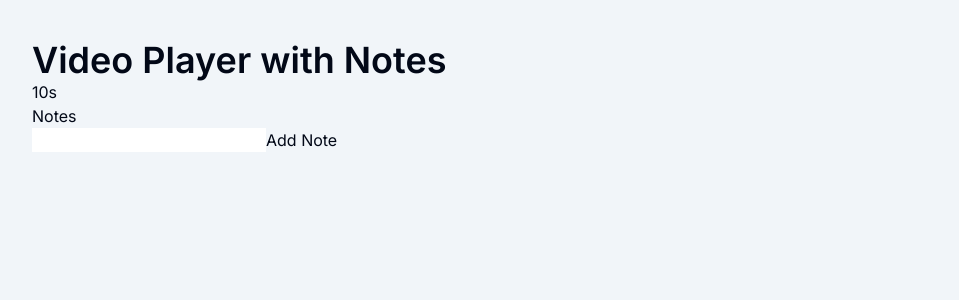
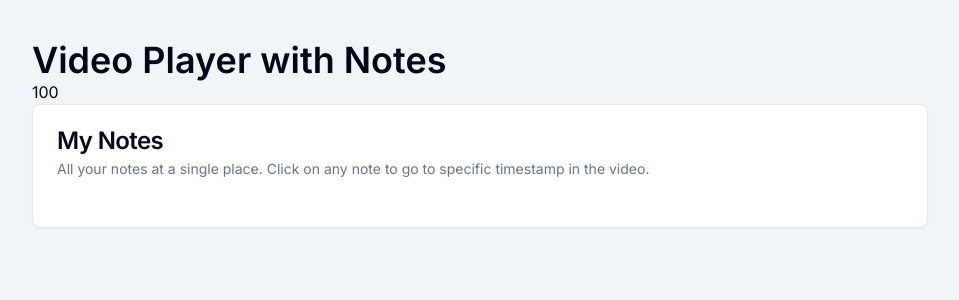
Before and after one commit to Atif-27/video_note, a Next.js app: page / in a window 1280 px wide. Shown: the top 300 px of the page, without its empty margins (160-1119 px from the left). Built offline with nearby package versions, Linux system fonts and the light colour scheme.

Commit message:
refactor: Update Notes component to use Card and CardContent components

```diff
--- a/app/page.tsx
+++ b/app/page.tsx
@@ -10,7 +10,7 @@ export default function Home() {
         <PlayerProvider>
           <h1 className="text-4xl font-semibold">Video Player with Notes</h1>
           <VideoPlayer videoId="I3JQNq7Cbt0" />
-          <TimeStamp timestamp={100}>10s</TimeStamp>
+          <TimeStamp timestamp={100} />
           <Notes videoId="I3JQNq7Cbt0" />
         </PlayerProvider>
       </div>
--- a/components/Notes.tsx
+++ b/components/Notes.tsx
@@ -1,49 +1,31 @@
 "use client";
 import { usePlayer } from "@/context/PlayerContext";
-import { time, timeStamp } from "console";
-import React, { FormEvent } from "react";
-import TimeStamp from "./shared/TimeStamps";
-import { Button } from "./ui/button";
+
+import {
+  Card,
+  CardContent,
+  CardDescription,
+  CardFooter,
+  CardHeader,
+  CardTitle,
+} from "@/components/ui/card";
+import NotesBox from "./NotesList";
 
 export default function Notes({ videoId }: { videoId: string }) {
-  const { playerRef, noteList, handleAddNote } = usePlayer();
-  const notes = noteList[videoId] || [];
   return (
     <section id="Notes">
-      <h2>Notes</h2>
-      <form
-        onSubmit={(e: FormEvent<HTMLFormElement>) => {
-          e.preventDefault();
-          const content = {
-            content: new FormData(e.currentTarget).get("content") as string,
-            id: Date.now().toLocaleString(),
-            // @ts-ignore
-            timestamp: playerRef.current?.getCurrentTime(),
-            date: new Date().toLocaleDateString(),
-          };
-          console.log(content);
-
-          handleAddNote(videoId, content);
-        }}
-      >
-        <input type="text" name="content" />
-        <button type="submit">Add Note</button>
-      </form>
-      <ul>
-        {notes.map((note, index) => (
-          <li key={index}>
-            <p>{note.content}</p>
-            <TimeStamp timestamp={note.timestamp}>{note.timestamp}</TimeStamp>
-            <Button
-              onClick={() => {
-                console.log("Delete", note.id);
-              }}
-            >
-              Delete
-            </Button>
-          </li>
-        ))}
-      </ul>
+      <Card>
+        <CardHeader>
+          <CardTitle>My Notes</CardTitle>
+          <CardDescription>
+            All your notes at a single place. Click on any note to go to
+            specific timestamp in the video.
+          </CardDescription>
+        </CardHeader>
+        <CardContent>
+          <NotesBox videoId={videoId} />
+        </CardContent>
+      </Card>
     </section>
   );
 }
--- /dev/null
+++ b/components/NotesList.tsx
@@ -0,0 +1,51 @@
+import React, { FormEvent } from "react";
+import { Card, CardContent } from "@/components/ui/card";
+import { Input } from "@/components/ui/input";
+import TimeStamp from "./shared/TimeStamps";
+import { Button } from "@/components/ui/button";
+import { usePlayer } from "@/context/PlayerContext";
+export default function NotesBox({ videoId }: { videoId: string }) {
+  const { playerRef, noteList, handleAddNote } = usePlayer();
+  const notes = noteList[videoId] || [];
+  return (
+    <section>
+      {/* <form
+        onSubmit={(e: FormEvent<HTMLFormElement>) => {
+          e.preventDefault();
+          const content = {
+            content: new FormData(e.currentTarget).get("content") as string,
+            id: Date.now().toLocaleString(),
+            // @ts-ignore
+            timestamp: playerRef.current?.getCurrentTime(),
+            date: new Date().toLocaleDateString(),
+          };
+          console.log(content);
+
+          handleAddNote(videoId, content);
+        }}
+      >
+        <input type="text" name="content" />
+        <button type="submit">Add Note</button>
+      </form> */}
+      <ul>
+        {notes.map((note) => (
+          <Card key={note.id} className="w-full  ">
+            <CardContent className="p-4 space-y-3">
+              <div>{note.date}</div>
+              <div className="flex gap-2">
+                <p>Timestamp:</p>
+
+                <TimeStamp timestamp={note.timestamp} />
+              </div>
+              <Input type="text" value={note.content} />
+              <div className="flex justify-end gap-4">
+                <Button>Edit Note</Button>
+                <Button>Delete Note</Button>
+              </div>
+            </CardContent>
+          </Card>
+        ))}
+      </ul>
+    </section>
+  );
+}
--- a/components/shared/TimeStamps.tsx
+++ b/components/shared/TimeStamps.tsx
@@ -2,17 +2,9 @@
 import { usePlayer } from "@/context/PlayerContext";
 import React from "react";
 
-export default function TimeStamp({
-  timestamp,
-  children,
-}: {
-  timestamp: number;
-  children: React.ReactNode;
-}) {
+export default function TimeStamp({ timestamp }: { timestamp: number }) {
   const { playerRef } = usePlayer();
   function handleTimestamp() {
-    console.log("Seeking to timestampaa", timestamp);
-
     console.log(playerRef.current);
     if (!playerRef.current) {
       return;
@@ -20,5 +12,5 @@ export default function TimeStamp({
     // @ts-ignore
     playerRef.current.seekTo(timestamp);
   }
-  return <button onClick={handleTimestamp}>{children}</button>;
+  return <button onClick={handleTimestamp}>{Number(timestamp)}</button>;
 }
--- a/hooks/useNoteState.ts
+++ b/hooks/useNoteState.ts
@@ -19,8 +19,6 @@ export default function useNoteState() {
 
   useEffect(() => {
     if (noteList && Object.keys(noteList).length > 0) {
-      console.log("inner");
-
       localStorage.setItem("notes", JSON.stringify(noteList));
     }
   }, [noteList]);
```
